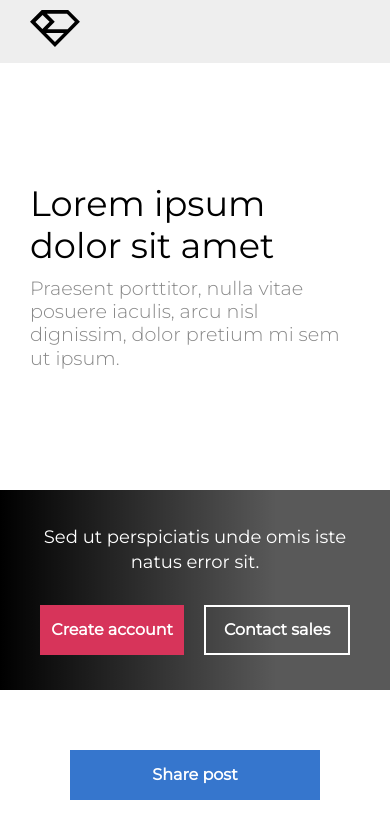
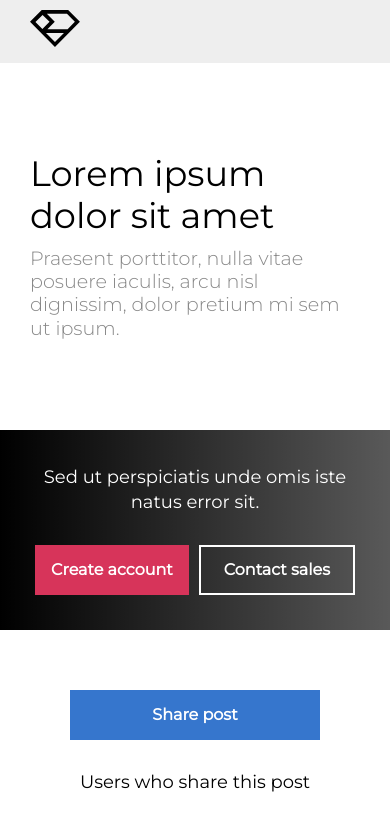
Before and after one commit to felanilla/Blogpost, a website: page index.html in a window 390 px wide. Shown: the top 822 px of the page. Drawn offline with nearby package versions, Linux system fonts and the light colour scheme; a script that the page names is missing.

Commit message:
rwd mobile

```diff
--- a/app/scss/components/blogpost.scss
+++ b/app/scss/components/blogpost.scss
@@ -6,6 +6,10 @@
 
     &__header {
         margin-top: ($spacing * 4);
+
+        @include breakpoint(sm) {
+            margin-top: ($spacing * 3);
+        }
     }
 
     &__subheader {
@@ -14,13 +18,14 @@
         color: $gray-light;
         width: 55%;
 
-        @include breakpoint(xs) {
+        @include breakpoint(sm) {
             width: 100%;
+            margin-bottom: ($spacing * 3);
         }
     }
 
     &__action-bar {
-        background-color: background: -moz-linear-gradient(left, rgba(0,0,0,1) 0%, rgba(0,0,0,0.65) 100%); /* FF3.6-15 */
+        background: -moz-linear-gradient(left, rgba(0,0,0,1) 0%, rgba(0,0,0,0.65) 100%); /* FF3.6-15 */
         background: -webkit-linear-gradient(left, rgba(0,0,0,1) 0%,rgba(0,0,0,0.65) 100%); /* Chrome10-25,Safari5.1-6 */
         background: linear-gradient(to right, rgba(0,0,0,1) 0%,rgba(0,0,0,0.65) 100%); /* W3C, IE10+, FF16+, Chrome26+, Opera12+, Safari7+ */
         filter: progid:DXImageTransform.Microsoft.gradient( startColorstr='#000000', endColorstr='#a6000000',GradientType=1 ); /* IE6-9 */
@@ -42,6 +47,11 @@
                 width: 210px;
                 height: 50px;
                 margin: 0 $spacing-m;
+
+                @include breakpoint(xs) {
+                    width: 100%;
+                    margin: 0 5px;
+                }
             }
         }
     }
@@ -87,6 +97,7 @@
             }
 
             @include breakpoint(xs) {
+                width: 120px;
                 margin: $spacing-m;
             }
         }
@@ -146,10 +157,11 @@
                 font-size: $font-small;
                 color: $gray-light;
                 width: 80%;
-                padding: 0 $spacing-m;
+                padding: 0 15px;
 
                 @include breakpoint(sm) {
                     width: 100%;
+                    padding: $spacing-m;
                 }
             }
 
--- a/app/scss/ui/button.scss
+++ b/app/scss/ui/button.scss
@@ -25,9 +25,6 @@
       font-size: 16px;
     }
   }
-
-  &:hover {
-  }
 }
 
 .button-pink {
@@ -51,5 +48,4 @@
 .button-transparent {
   background-color: transparent;
   border: 2px solid $default;
-
 }
```
Also changed, not shown: dist/css/style.css.
